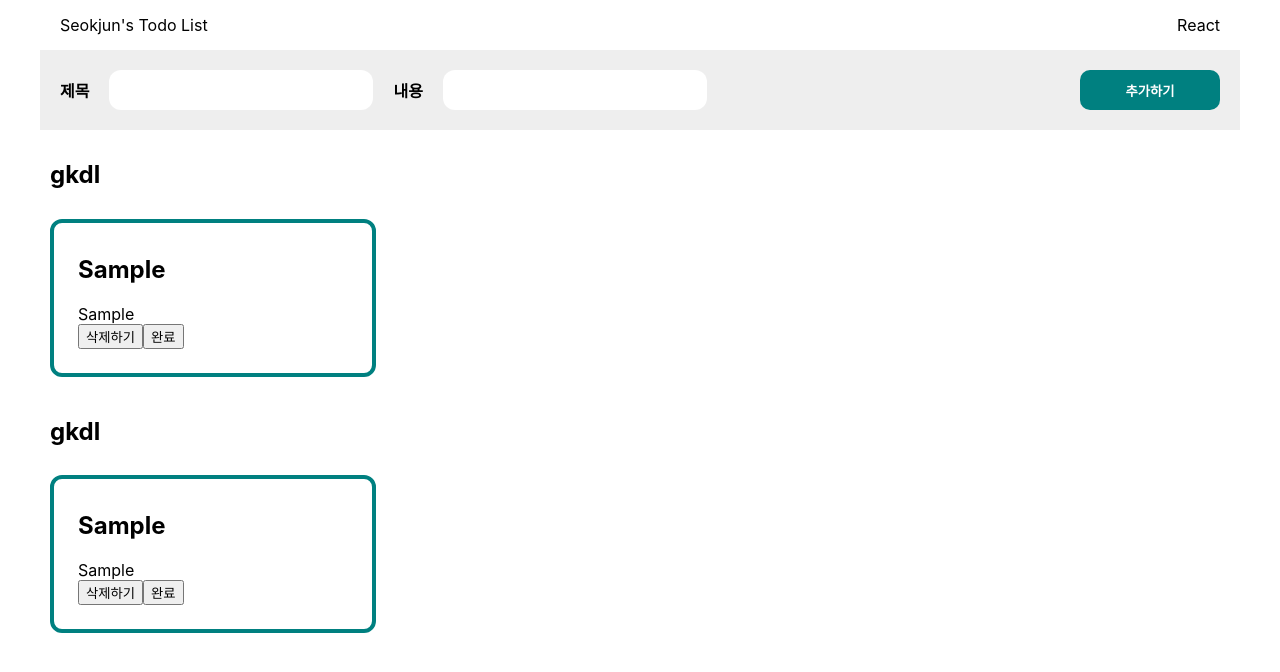
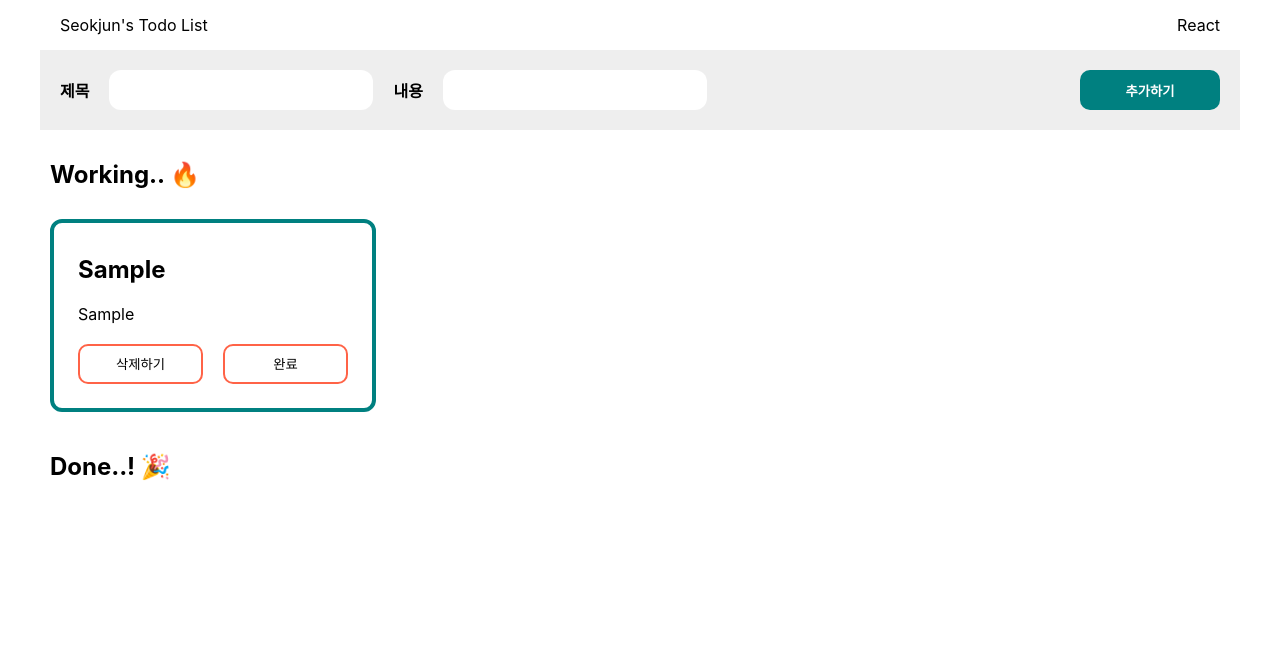
Before and after one commit to Seokjun7074/React-TodoList, a React (Create React App) app: page / in a window 1280 px wide. Both pictures are taken after typing "Sample", "Sample" into the empty fields and a click on the button "추가하기". Shown: the top 672 px of the page. Built offline with nearby package versions, Linux system fonts and the light colour scheme.

Commit message:
토글기능

```diff
--- a/src/components/layout/Layout.js
+++ b/src/components/layout/Layout.js
@@ -6,6 +6,7 @@ import "./style.css";
 
 const Layout = () => {
   const [todo, setTodo] = useState([]);
+
   return (
     <div className="Layout">
       <Header></Header>
--- a/src/components/list/List.js
+++ b/src/components/list/List.js
@@ -3,11 +3,13 @@ import "./style.css";
 const List = ({ todos, setTodo, check }) => {
   return (
     <div className="List">
-      <h2>gkdl</h2>
+      <h2>{check ? "Done..! 🎉" : "Working.. 🔥"}</h2>
       <div className="list_container">
-        {todos.map((todo, idx) => (
-          <Todo key={idx} setTodo={setTodo} todo={todo} todos={todos}></Todo>
-        ))}
+        {todos
+          .filter((todo) => todo.isDone === check)
+          .map((todo, idx) => (
+            <Todo key={idx} setTodo={setTodo} todo={todo} todos={todos}></Todo>
+          ))}
       </div>
     </div>
   );
--- a/src/components/todo/Todo.js
+++ b/src/components/todo/Todo.js
@@ -8,13 +8,15 @@ const Todo = ({ setTodo, todo, todos }) => {
       todos.map((e) => (e.id === todo.id ? { ...e, isDone: !e.isDone } : e))
     );
   };
-  console.log(todo.title, todo.isDone);
+  // console.log(todos);
   return (
     <div className="Todo">
       <h2 className="todo_title">{todo.title}</h2>
       <div>{todo.content}</div>
-      <button onClick={removeTodo}>삭제하기</button>
-      <button onClick={editIsDone}>{todo.isDone ? "취소" : "완료"}</button>
+      <div className="button_container">
+        <button onClick={removeTodo}>삭제하기</button>
+        <button onClick={editIsDone}>{todo.isDone ? "취소" : "완료"}</button>
+      </div>
     </div>
   );
 };
--- a/src/components/todo/style.css
+++ b/src/components/todo/style.css
@@ -5,3 +5,17 @@
   width: 270px;
   text-align: start;
 }
+.button_container {
+  display: flex;
+  justify-content: end;
+  gap: 20px;
+}
+.button_container > button {
+  margin-top: 20px;
+  border: 2px solid tomato;
+  background-color: #fff;
+  border-radius: 10px;
+  padding: 5px;
+  width: 50%;
+  height: 40px;
+}
--- a/src/index.js
+++ b/src/index.js
@@ -4,8 +4,4 @@ import "./index.css";
 import App from "./App";
 
 const root = ReactDOM.createRoot(document.getElementById("root"));
-root.render(
-  <React.StrictMode>
-    <App />
-  </React.StrictMode>
-);
+root.render(<App />);
```
